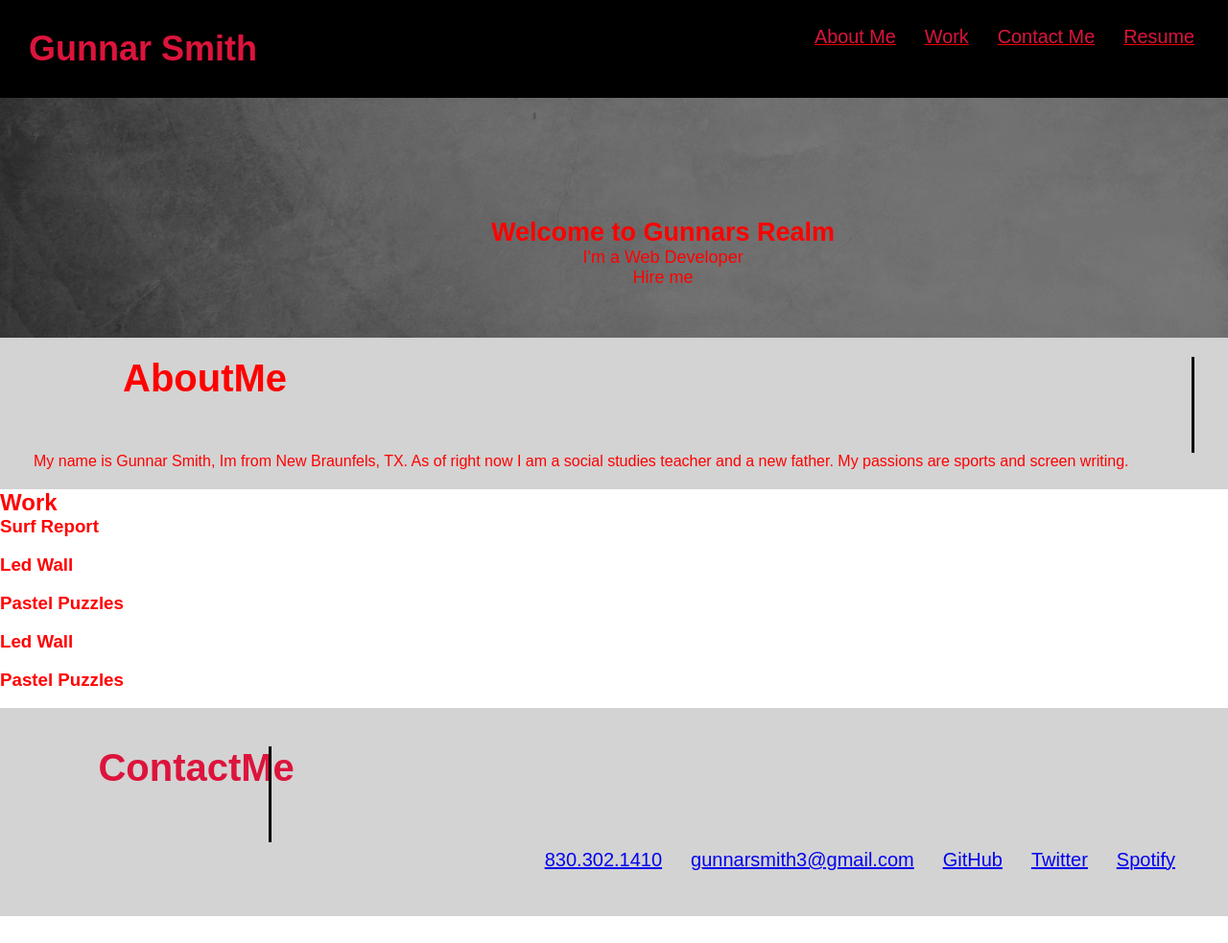
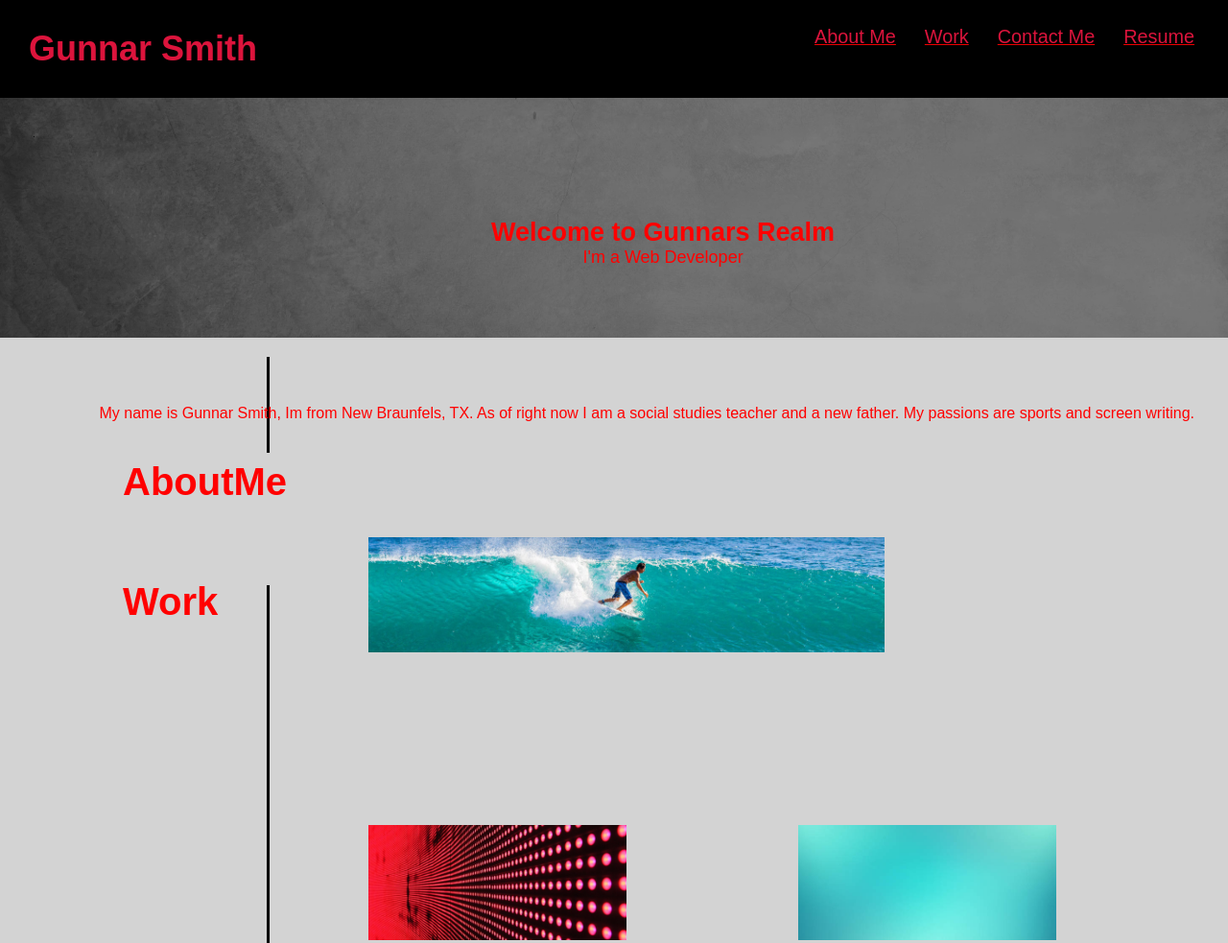
Before and after one commit to GunnarSmith2/Gunnar-Porfolio, a plain HTML site: page index.html in a window 1280 px wide. Shown: the top 983 px of the page at 96% size. Before the commit the page ends 955 px from the top, so only its background shows below. Drawn offline with Linux system fonts and the light colour scheme.

Commit message:
final touches

```diff
--- a/Assets/style.css
+++ b/Assets/style.css
@@ -57,11 +57,12 @@ footer {
     background: lightgray;
     width: 100%;
     padding: 40px 40px;
+    display: flex;
     justify-content: space-between;
     flex-wrap: wrap;
+    z-index: 9999;
 }
 footer h2 {
-    color: #dc143c;
     display: flex;
     justify-content: flex-start;
     position: absolute;
@@ -71,15 +72,15 @@ footer h2 {
 footer h2 .me {
     display: block;
 }
-footer #verticle-line {
-    width: 3px;
-    height: 100px;
-    background-color: black;
+footer .verticle-line-3 {
+    border-left: 3px solid black;
+    height: 50px;
+    position: absolute;
+    left: 26.7%;
     display: flex;
     flex-wrap: wrap;
     justify-content: flex-start;
-    margin-left: 20%;
-    position: sticky;
+    margin-left: -5%;
 }
 footer nav {
     margin: 7px 0;
@@ -88,7 +89,7 @@ footer nav {
 footer nav ul {
     display: flex;
     flex-wrap: wrap;
-    justify-content: flex-end;
+    justify-content: center;
     align-items: center;
     list-style: none;
 }
@@ -127,25 +128,85 @@ footer nav ul li a {
     justify-content: flex-start;
     position: absolute;
     left: 10%;
+    bottom: 275px;
     font-size: 40px;
 }
 .intro h2 .me {
     display: block;
 }
-.intro #verticle-line {
-    width: 3px;
-    height: 100px;
-    background-color: black;
+.verticle-line-2 {
+        border-left: 3px solid black;
+        height: 100px;
+        position: absolute;
+        left: 26.7%;
+        display: flex;
+        flex-wrap: wrap;
+        justify-content: flex-start;
+        margin-left: -5%;
+    }
+.intro p {
+    display: flex;
+    flex-wrap: wrap;
+    justify-content: space-between;
+    text-align: center;
+    position: relative;
+    bottom: -50px;
+}
+.Gunnar-work {
+    background-color: lightgray;
+}
+.Gunnar-work h2 {
+    display: flex;
+    justify-content: flex-start;
+    position: absolute;
+    left: 10%;
+    bottom: 150px;
+    font-size: 40px;
+}
+.verticle-line {
+    border-left: 3px solid black;
+    height: 640px;
+    position: absolute;
+    bottom: -450px;
+    left: 26.7%;
     display: flex;
     flex-wrap: wrap;
     justify-content: flex-start;
-    margin-left: 20%;
-    position: sticky;
+    margin-left: -5%;
 }
-.intro p {
-    display: flex;
-    flex-wrap: wrap;
-    justify-content: center;
-    text-align: center;
-    top: 20px;
+.grid-container {
+   --num-cols: 2;
+   --row-height: 300px;
+    padding: var(--gap);
+
+    display: grid;
+    position: relative;
+    grid-template-areas: right;
+    grid-template-areas: center;
+    margin-left: 30%;
+    bottom: -150px;
+    grid-template-columns: repeat(var(--num-cols), 1fr);
+    grid-auto-rows: var(--row-height);
+    grid-template-areas: "header header"
 }
+.surf {
+    grid-area: header;
+    --row-height:500px;
+}
+
+.grid-container img {
+    width: 60%;
+    height: 40%;
+    object-fit: cover;
+}
+
+@media screen and (max-width: 1024px) {
+     .grid-container {
+         --num-cols: 1;
+         --row-height: 200px;
+     }
+}
+
+.surf-report {
+    position: relative;
+}
--- a/index.html
+++ b/index.html
@@ -35,7 +35,6 @@
                 <div class="hero-text">
                   <h1>Welcome to Gunnars Realm</h1>
                   <p>I'm a Web Developer</p>
-                  <p2>Hire me</p2>
                 </div>
               </div>
       </section>
@@ -44,7 +43,7 @@
             <div class="flex-row">
                 <h2>About<span class="me">Me</span></h2>
             </div>
-            <div id="verticle-line"></div>
+            <div class="verticle-line-2"></div>
             <div class="flex-row">
                 <p>My name is Gunnar Smith, Im from New Braunfels, TX. As of right now I am a social studies teacher and a new father. My passions are sports and screen writing.</p>
             </div>
@@ -54,49 +53,28 @@
             <div class="flex-row">
                 <h2>Work</h2>
             </div>
-            <div class="big">
-            <div class="surf-report">
-                <h3>Surf Report</h3>
-                <div class="surf-report-img">
-                    <img>
-                </div>
+            <div class="verticle-line"></div>
+            <div class="grid-container">
+                <img class="surf" src="./Assets/images/surf-report.jpg" alt="surf"/>
+                <img src="./Assets/images/985308.jpg" alt="ledwall">
+                <img src="./Assets/images/istockphoto-1295775326-612x612.jpg" alt="pastelpuzzles">
+                <img src="./Assets/images/1140-calculator-on-cash.imgcache.rev93ba882b31cc5b6af632f50507ee171b.jpg" alt="calculator">
+                <img src="./Assets/images/hero-bg (1).jpg">
             </div>
-            </div>
-            <div class="row">
-            <div class="Led-wall">
-                <h3>Led Wall</h3>
-                <div class="led-wall-img">
-                    <img>
-                </div>
-            </div>
-            <div class="pastel-puzzles">
-                <h3>Pastel Puzzles</h3>
-                <div class="pastel-puzzles-img">
-                    <img>
-                </div>
-            </div>
-            </div>
-            <div class="row-2">
-                <div class="Calculator">
-                    <h3>Led Wall</h3>
-                    <div class="calculator-img">
-                        <img>
-                    </div>
-                </div>
-                <div class="run-buddy">
-                    <h3>Pastel Puzzles</h3>
-                    <div class="run-buddy-img">
-                        <img>
-                    </div>
-                </div>
+            <h3 class="surf-report">Surf Report</h3>
+            <h3 class="Led-Wall">Led Wall</h3>
+            <h3 class="pastel">Pastel Puzzles</h3>
+            <h3 class="calculator">Calculator</h3>
+            <div class="buddy">
+            <h3 href="https://gunnarsmith2.github.io/run-buddy/">Run Buddy</h3>
             </div>
         </section>
         <!--Footer-->
-        <footer id="contact me">
+        <footer id="contact-me">
             <div class="flex-row">
             <h2>Contact <span class="me">Me</span></h2>
             </div>
-            <div id="verticle-line"></div>
+            <div class="verticle-line-3"></div>
             <div class="contact">
             <!--Telephone-->
             <nav>
```
Also changed, not shown: Assets/images/1140-calculator-on-cash.imgcache.rev93ba882b31cc5b6af632f50507ee171b.jpg (added), Assets/images/985308.jpg (added), Assets/images/hero-bg (1).jpg (added), Assets/images/istockphoto-1295775326-612x612.jpg (added), Assets/images/surf-report.jpg (added).
